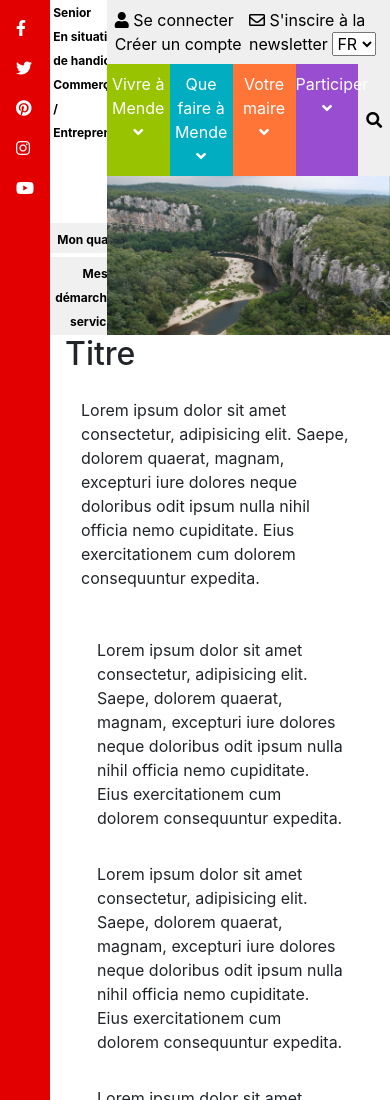
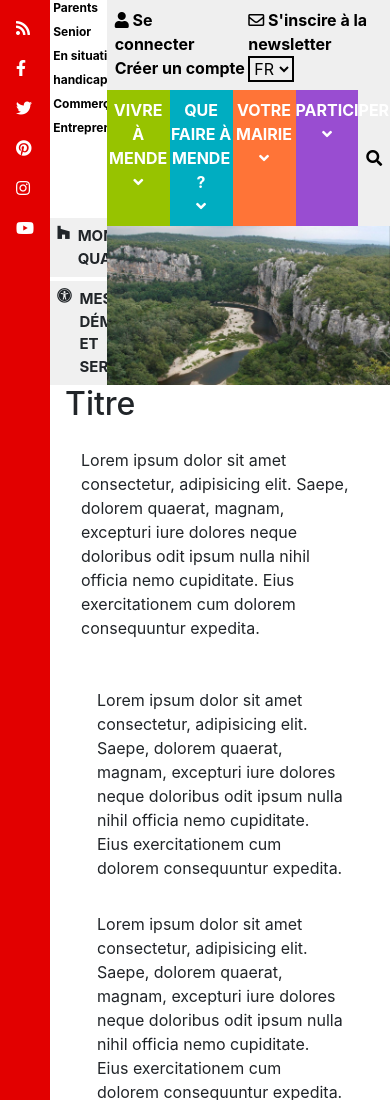
Before and after one commit to da-durand/integration_layout, a website: page index.html in a window 390 px wide. Shown: the top 1100 px of the page. Drawn offline with nearby package versions, Linux system fonts and the light colour scheme.

Commit message:
header terminé sauf le texte devant l'image / Sans responsive

```diff
--- a/index.html
+++ b/index.html
@@ -13,8 +13,12 @@
 
 <body>
     <div class="container p-0 d-flex">
+
+        <!-- RESEAUX SOCIAUX -->
+
         <div class="social-bar p-3">
             <ul>
+                <li><a href="#"><i class="fas fa-rss"></i></a></li>
                 <li><a href="#"><i class="fab fa-facebook-f"></i></a></li>
                 <li><a href="#"><i class="fab fa-twitter"></i></a></li>
                 <li><a href="#"><i class="fab fa-pinterest"></i></a></li>
@@ -22,14 +26,22 @@
                 <li><a href="#"><i class="fab fa-youtube"></i></a></li>
             </ul>
         </div>
+
+        <!-- PAGE / HEADER -->
+
         <div class="page p-0">
             <header>
                 <div class="row no-gutters">
+
+                    <!-- PROFIL -->
+
                     <div class="col-2 profil-container">
                         <div class="profil text-center">
-                            <div class="d-flex p-1 justify-content-between">
-
-                                <p><i class="fas fa-user-tie"></i> Mon profil</p>
+                            <div class="d-flex p-1 justify-content-between align-items-center">
+                                <div class="title d-flex">
+                                    <i class="fas fa-user-tie"></i>
+                                    <p>Mon profil</p>
+                                </div>
                                 <a href="#"><i class="fas fa-angle-down"></i></a>
 
                             </div>
@@ -41,23 +53,35 @@
                                 <li><a href="#">En situation de handicap</a></li>
                                 <li><a href="#">Commerçants / Entrepreneurs</a></li>
                             </ul>
-                            <div class="quartier mb-1">
-                                <a href="#">Mon quartier</a>
+                            <div class="d-flex p-1 justify-content-between mb-1 align-items-center">
+                                <div class="title d-flex">
+                                    <i class="fab fa-houzz"></i>
+                                    <p>Mon quartier</p>
+                                </div>
+                                <a href="#"><i class="fas fa-angle-down"></i></a>
+
                             </div>
-                            <div class="services">
-                                <a href="#">Mes démarches et services</a>
+                            <div class="d-flex p-1 justify-content-between align-items-center">
+                                <div class="title d-flex">
+                                    <i class="fas fa-universal-access"></i>
+                                    <p>Mes démarches et services</p>
+                                </div>
+                                <a href="#"><i class="fas fa-angle-down"></i></a>
+
                             </div>
                         </div>
                     </div>
+
+
                     <div class="col-10">
                         <nav>
                             <div class="account-bar d-flex justify-content-between p-2">
                                 <div class="login">
-                                    <a href="#"><i class="fas fa-user"></i> Se connecter</a>
+                                    <a href="#" class="mr-5"><i class="fas fa-user"></i> Se connecter</a>
                                     <a href="#">Créer un compte</a>
                                 </div>
                                 <div class="newsletter">
-                                    <a href="#"><i class="far fa-envelope"></i> S'inscire à la newsletter</a>
+                                    <a href="#" class="mr-5"><i class="far fa-envelope"></i> S'inscire à la newsletter</a>
                                     <select name="lang" id="lang">
                                         <option value="fr">FR</option>
                                         <option value="en">EN</option>
@@ -74,13 +98,13 @@
                                     </div>
                                     <div class="col-4 text-center choice">
                                         <a href="#">
-                                            <p>Que faire à Mende</p>
+                                            <p>Que faire à Mende ?</p>
                                             <i class="fas fa-angle-down"></i>
                                         </a>
                                     </div>
                                     <div class="col-4 text-center choice">
                                         <a href="#">
-                                            <p>Votre maire</p>
+                                            <p>Votre mairie</p>
                                             <i class="fas fa-angle-down"></i>
                                         </a>
                                     </div>
--- a/static/sass/style.scss
+++ b/static/sass/style.scss
@@ -19,7 +19,7 @@ ul{
 header{
 
     background: black;
-
+    font-weight: bold;
 
     a{
         color: black;
@@ -29,6 +29,10 @@ header{
     nav{
         background: #efefef;
 
+        select{
+            border: black solid 2px;
+        }
+
         .menu{
 
             .choice, .last_choice{
@@ -37,6 +41,7 @@ header{
                 a{
                     color: white;
                     text-decoration: none;
+                    text-transform: uppercase;
                 }
 
                 p{
@@ -74,6 +79,12 @@ header{
             font-size: 3.5em;
         }
 
+        p{
+            margin: 0;
+            text-align: left;
+            margin-left: .5em;
+        }
+
         a{
             text-decoration: none;
             font-weight: bold;
@@ -90,6 +101,8 @@ header{
         div{
             background: #f0f0f0;
             padding: .2em;
+            text-transform: uppercase;
+            font-size: 15px;
         }
     }
 
```
Also changed, not shown: static/sass/style.css.
